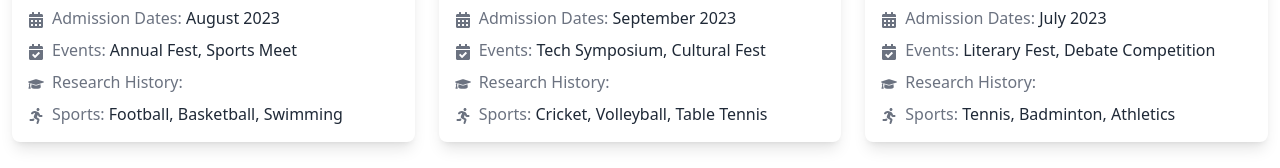
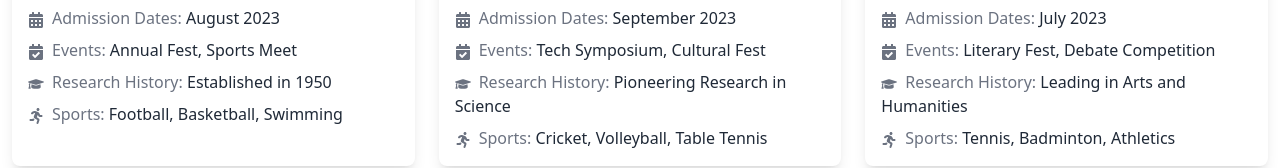
Before and after one commit to Minhaj06/CollegeFacilityHub, a React (Vite) app: page / in a window 1280 px wide. Shown: the part 890-1058 px from the top of the page. Built offline with nearby package versions, Linux system fonts and the light colour scheme; no server answers.

Commit message:
College Section Done

```diff
--- a/src/components/cards/collgeCard/CollegeCard.jsx
+++ b/src/components/cards/collgeCard/CollegeCard.jsx
@@ -31,7 +31,7 @@ const CollegeCard = ({ college }) => {
             <FaGraduationCap className="inline mr-2" />
             Research History:
           </span>{" "}
-          {/* {college.researchHistory} */}
+          {college.researchHistory}
         </div>
         <div>
           <span className="text-gray-500">
```
